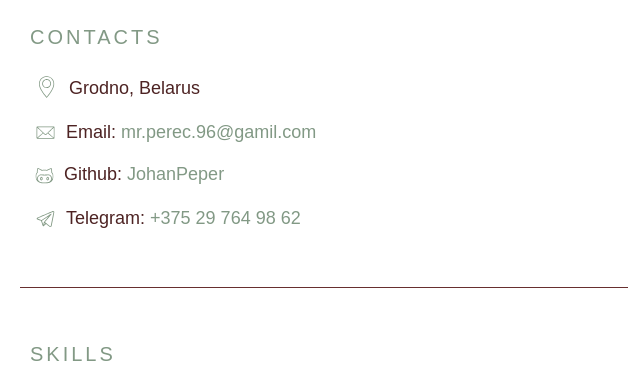
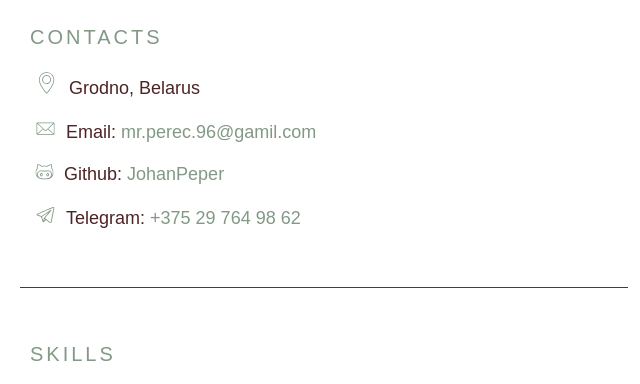
Before and after one commit to JohanPeper/rsschool-cv_2.0, a plain HTML site: page index.html in a window 1280 px wide. Shown: the part 390-774 px from the top of the page, 0-640 px from the left. Drawn offline with Linux system fonts and the light colour scheme.

Commit message:
fix: fix padding for list marker

```diff
--- a/style.css
+++ b/style.css
@@ -176,7 +176,7 @@ li::before {
     position: relative;
     display: inline-block;
     right: 10px;
-    top: 5px;
+    top: 1px;
     width: 14px;
     height: 14px;
     background-size: 14px 14px;
```
